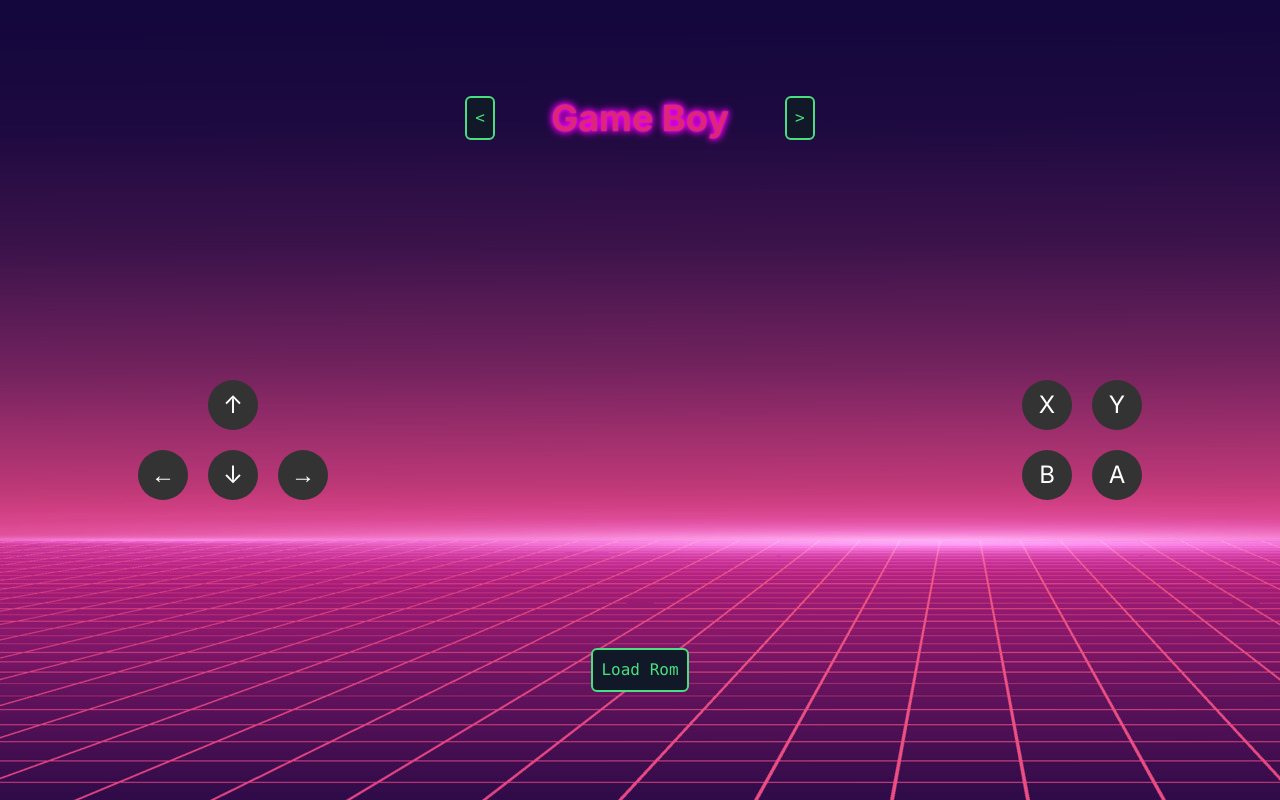
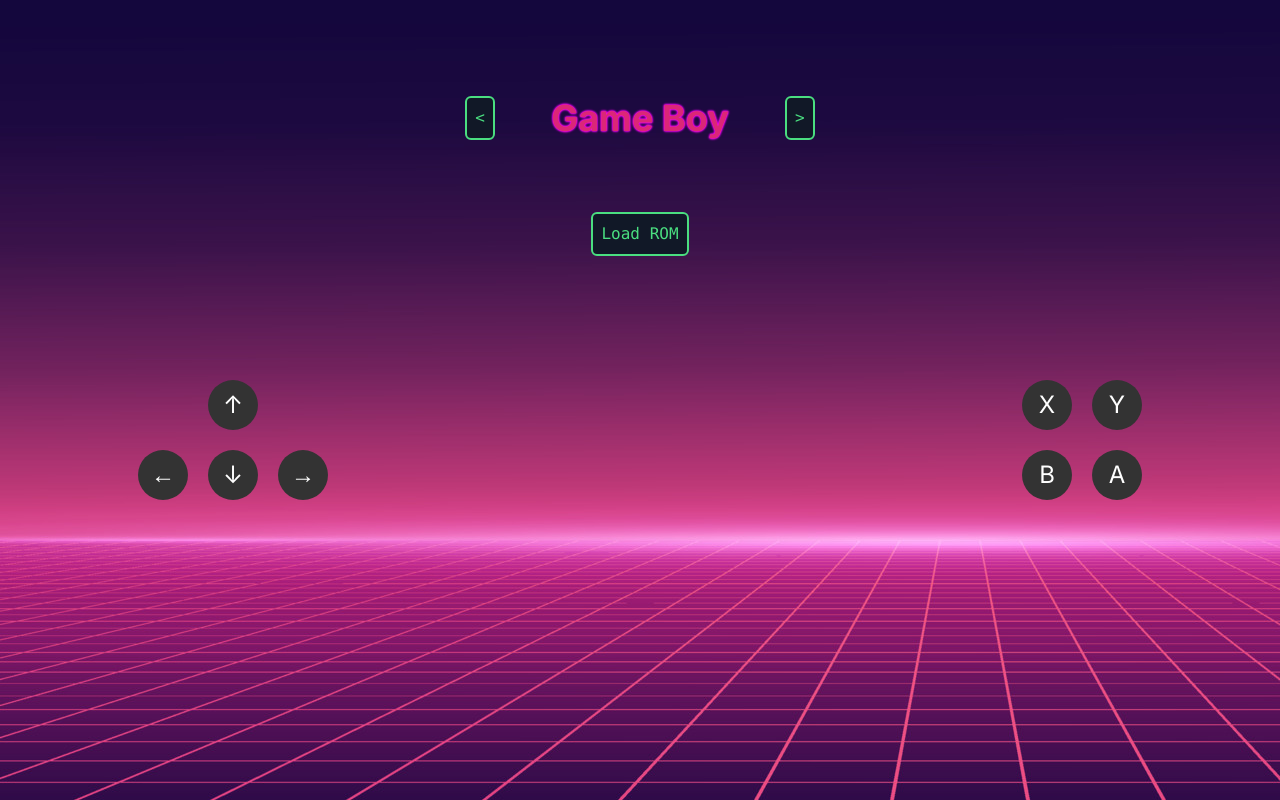
Before and after one commit to Clavvv/VirtualArcade, a Next.js app: page / in a window 1280 px wide. Built offline with nearby package versions, Linux system fonts and the light colour scheme.

Commit message:
improved formatting of page and remapped action keys

```diff
--- a/app/globals.css
+++ b/app/globals.css
@@ -42,7 +42,7 @@
   }
   .text-neon-pink {
     @apply text-pink-600;
-    text-shadow: 0 0 2px #ff00ff, 0 0 6px #ff00ff, 0 0 10px #ff00ff;
+    text-shadow: 0 0 2px #ff00ff, 0 0 2px #ff00ff, 0 0 3px #ff00ff;
   }
   .bg-neon {
     @apply bg-gray-900;
--- a/app/page.js
+++ b/app/page.js
@@ -70,10 +70,10 @@
   };
 
   return (
-    <main className="flex min-h-screen flex-col items-center justify-between p-24 bg-neon">
+    <main className="flex h-screen flex-col items-center justify-between p-24 bg-neon">
       <div className="flex flex-row items-center">
         <button
-          className="cyber-button mx-5"
+          className="cyber-button mx-5 active:bg-slate-600"
           onClick={handleEmulatorChangeLeft}
         >
           &lt;
@@ -82,14 +82,14 @@
           {activeEmulator}
         </span>
         <button
-          className="cyber-button mx-5"
+          className="cyber-button mx-5 active:bg-slate-600"
           onClick={handleEmulatorChangeRight}
         >
           &gt;
         </button>
       </div>
       <div className="flex flex-col h-full w-full items-center">
-        <div className="flex justify-center">
+        <div className="flex justify-center mt-10">
           {rom && (
             <EmulatorJS
               className="justify-center"
@@ -108,8 +108,8 @@
             ref={gameRef}
             onChange={handleFileUpload}
           />
-          <button className="cyber-button" onClick={handleButtonClick}>
-            Load Rom
+          <button className="cyber-button active:bg-slate-600" onClick={handleButtonClick}>
+            Load ROM
           </button>
         </div>
         <div className="controller flex justify-between w-full mt-10">
@@ -157,19 +157,19 @@
             <div className="flex">
               <div
                 className={`controller-button ${
-                  activeKeys['x'] ? 'controller-button-active' : ''
+                  activeKeys['az'] ? 'controller-button-active' : ''
                 }`}
-                onMouseDown={() => handleButtonPress('x')}
-                onMouseUp={() => handleButtonRelease('x')}
+                onMouseDown={() => handleButtonPress('a')}
+                onMouseUp={() => handleButtonRelease('a')}
               >
                 X
               </div>
               <div
                 className={`controller-button ${
-                  activeKeys['y'] ? 'controller-button-active' : ''
+                  activeKeys['s'] ? 'controller-button-active' : ''
                 }`}
-                onMouseDown={() => handleButtonPress('y')}
-                onMouseUp={() => handleButtonRelease('y')}
+                onMouseDown={() => handleButtonPress('s')}
+                onMouseUp={() => handleButtonRelease('s')}
               >
                 Y
               </div>
@@ -177,19 +177,19 @@
             <div className="flex">
               <div
                 className={`controller-button ${
-                  activeKeys['b'] ? 'controller-button-active' : ''
+                  activeKeys['z'] ? 'controller-button-active' : ''
                 }`}
-                onMouseDown={() => handleButtonPress('b')}
-                onMouseUp={() => handleButtonRelease('b')}
+                onMouseDown={() => handleButtonPress('z')}
+                onMouseUp={() => handleButtonRelease('z')}
               >
                 B
               </div>
               <div
                 className={`controller-button ${
-                  activeKeys['a'] ? 'controller-button-active' : ''
+                  activeKeys['x'] ? 'controller-button-active' : ''
                 }`}
-                onMouseDown={() => handleButtonPress('a')}
-                onMouseUp={() => handleButtonRelease('a')}
+                onMouseDown={() => handleButtonPress('x')}
+                onMouseUp={() => handleButtonRelease('x')}
               >
                 A
               </div>
```
